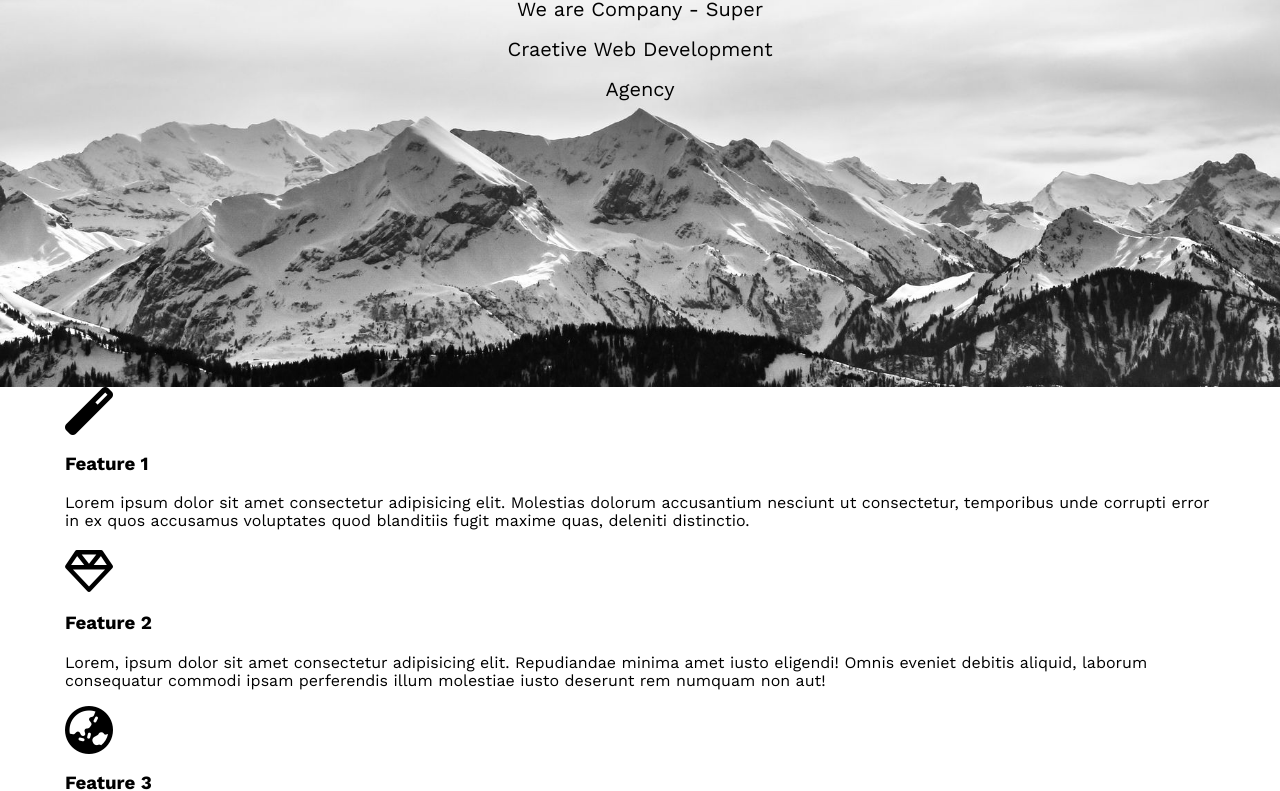
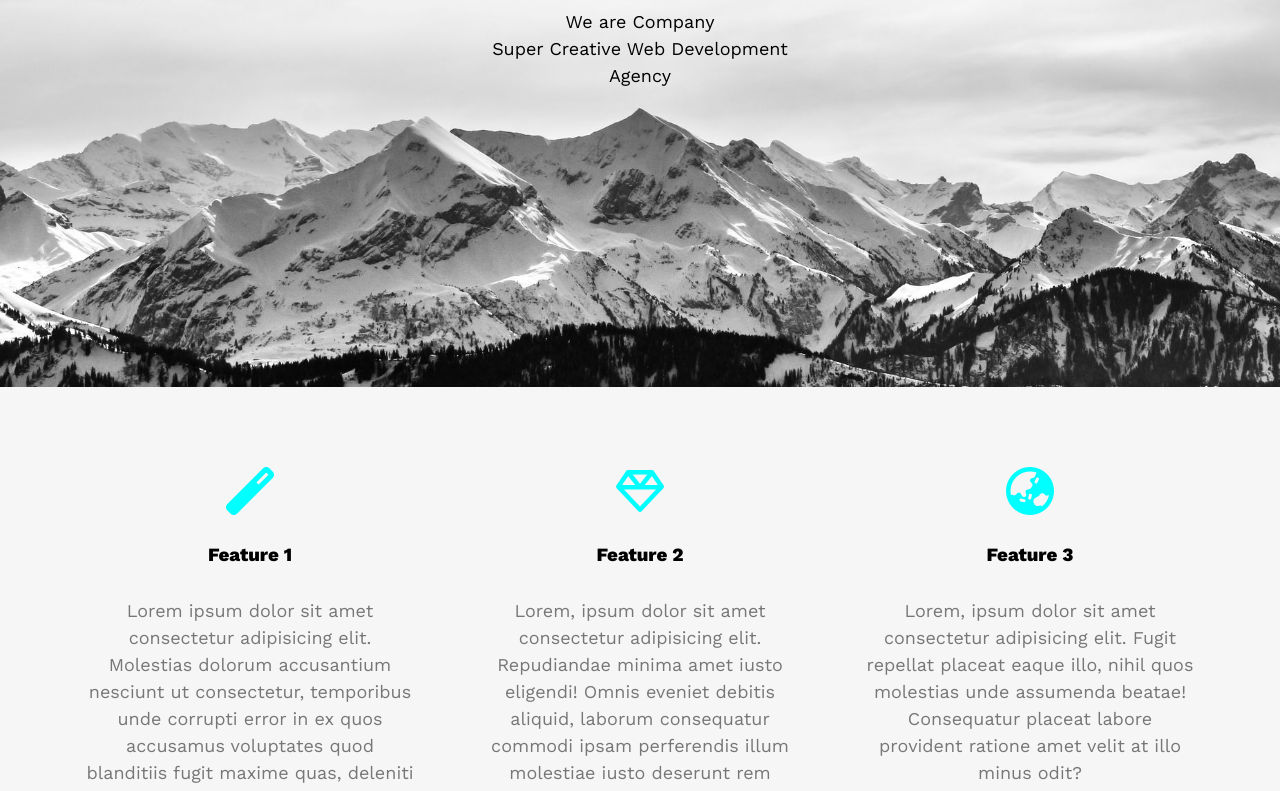
Before and after one commit to Ayman-Taha/html_css_design_1, a plain HTML site: page index.html in a window 1280 px wide. Shown: the part 413-1204 px from the top of the page. Drawn offline with nearby package versions, Linux system fonts and the light colour scheme.

Commit message:
Features Section cont'd
features styling with grid

```diff
--- a/css/main.css
+++ b/css/main.css
@@ -3,6 +3,9 @@
 /****************************/
 :root {
 	--theme-color: cyan;
+	--p-fontsize: 18px;
+	--p-line-height: 1.5;
+	--background-color: #f6f6f6;
 }
 
 /************************/
@@ -105,7 +108,7 @@ body {
 	top: calc(100% + 10px);
 	right: 0;
 	min-width: 200px;
-	background-color: #f6f6f6;
+	background-color: var(--background-color);
 	display: none;
 	z-index: 1;
 }
@@ -118,7 +121,7 @@ body {
 	content: "";
 	border-width: 10px;
 	border-style: solid;
-	border-color: transparent transparent #f6f6f6 transparent;
+	border-color: transparent transparent var(--background-color) transparent;
 	position: absolute;
 	top: -20px;
 	right: 5px;
@@ -180,6 +183,46 @@ body {
 
 /* landing text */
 .landing .landing-text p {
-	font-size: 20px;
-	line-height: 2;
+	font-size: var(--p-fontsize);
+	line-height: var(--p-line-height);
 }
+
+/********************/
+/***** Features *****/
+/********************/
+
+.features {
+	padding: 60px 0;
+	background-color: var(--background-color);
+}
+
+/* features container grid */
+.features .container {
+	display: grid;
+	grid-template-columns: repeat(auto-fill, minmax(300px, 1fr));
+	gap: 20px;
+}
+
+/* feature */
+.features .feat {
+	padding: 20px;
+	text-align: center;
+}
+
+/* feature icon */
+.features .feat i {
+	color: var(--theme-color);
+}
+
+/* feature heading */
+.features .feat h3 {
+	font-weight: 800;
+	margin: 30px 0;
+}
+
+/* feature text */
+.features .feat p {
+	font-size: var(--p-fontsize);
+	line-height: var(--p-line-height);
+	color: #777;
+}
--- a/index.html
+++ b/index.html
@@ -46,7 +46,10 @@
 		<div class="landing">
 			<div class="landing-text">
 				<h1>Greetings!!</h1>
-				<p>We are Company - Super Craetive Web Development Agency</p>
+				<p>
+					We are Company<br />
+					Super Creative Web Development Agency
+				</p>
 			</div>
 		</div>
 
```
